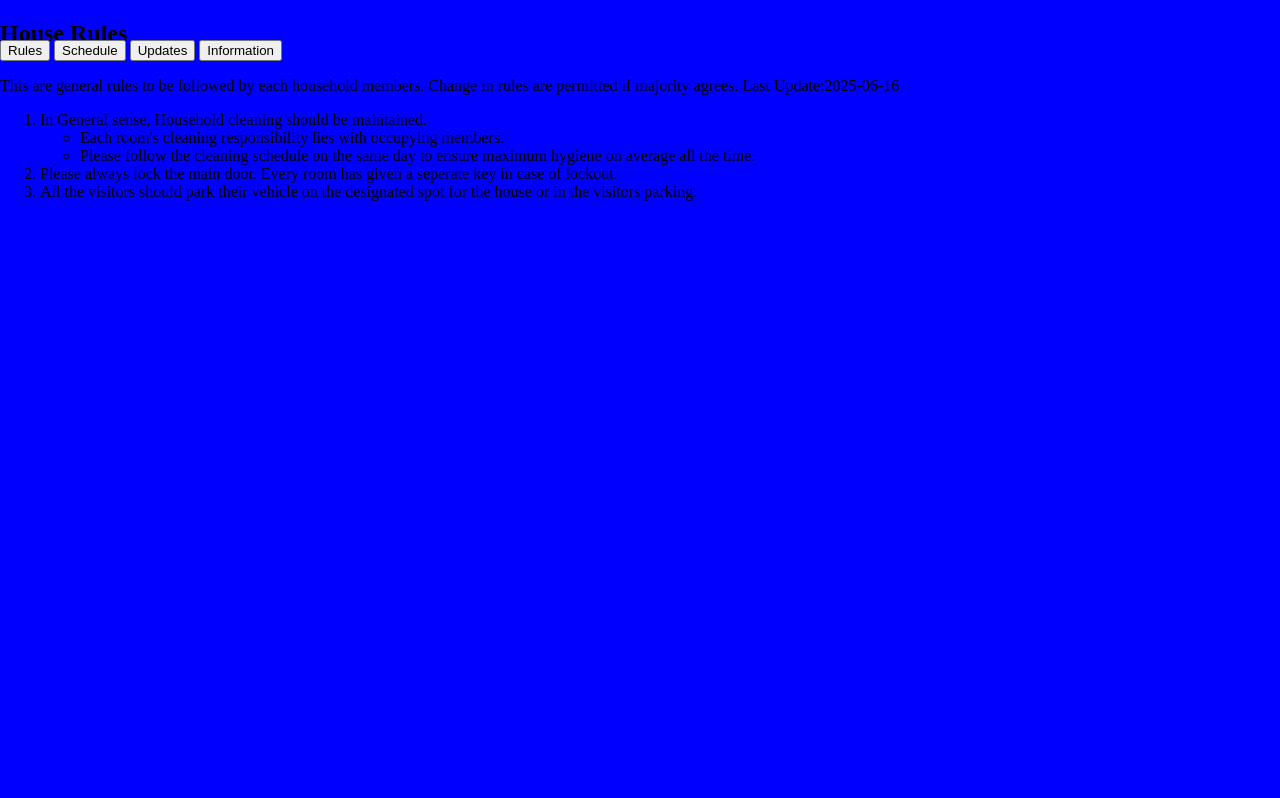
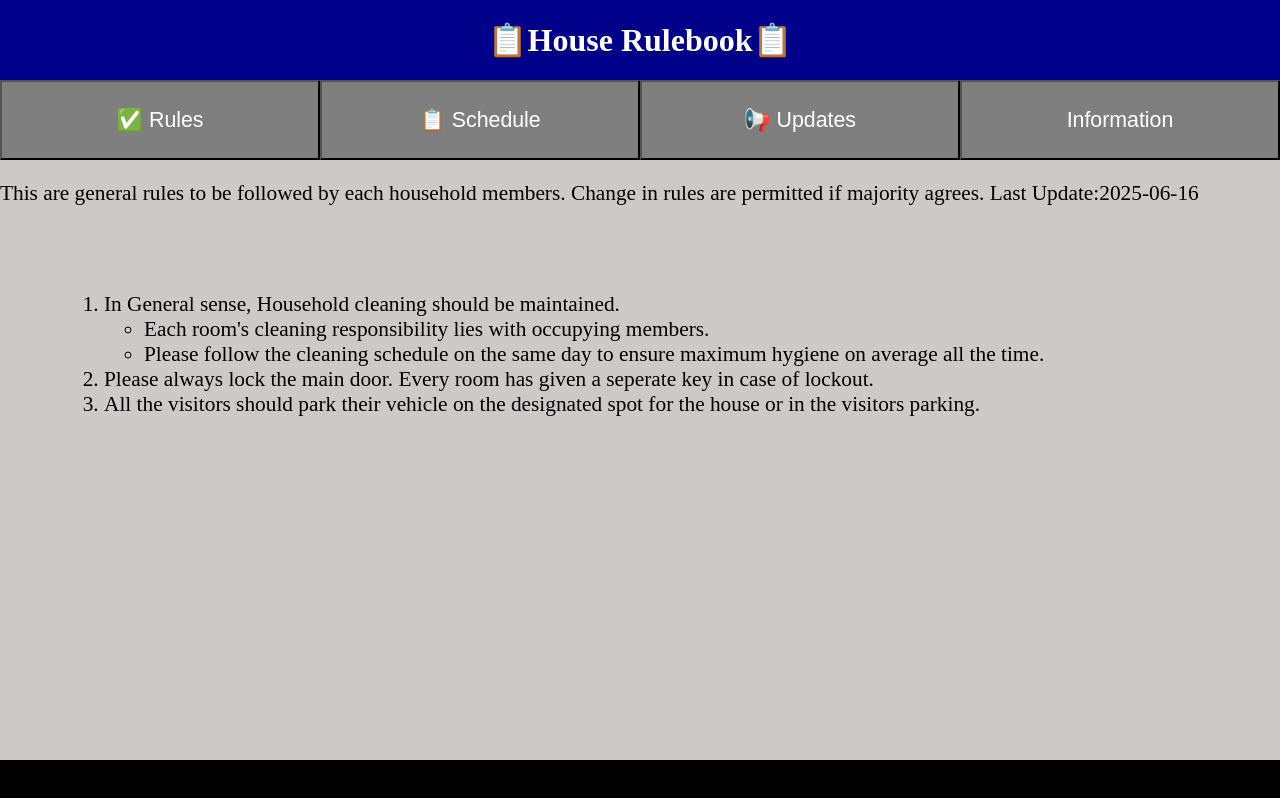
Before and after one commit to vismayy/houserules, a plain HTML site: page index.html in a window 1280 px wide. Drawn offline with Linux system fonts and the light colour scheme.

Commit message:
Updating all files and folder

```diff
--- a/css/style.css
+++ b/css/style.css
@@ -10,29 +10,90 @@ html, body{
 .mainpage {
     height:100%;
     width:100%;
-    background-color: blue;
 
     display:flex;
     flex-direction: column;
     flex-wrap: nowrap;
+
+    margin:0;
+    padding:0;
 }
 
-.header {
+div.header {
     height:10%;
     width:100%;
+
+    background-color: darkblue;
+    color:white;
+
+    display:flex;
+    justify-content: center;    /*Horizontal Center*/
+    align-items: center;        /*Vertical Center*/
+
+    font-size:16pt;
+
+    margin:0;
+    padding:0;
 }
 
-.header {
+div.navigation {
     height:10%;
     width:100%;
+    display:flex;
+    flex-direction: row;
+
+    margin:0;
+    padding:0;
 }
 
-.header {
+.navigationbutton {
+    width:25vw;
+    height:100%;
+
+    font-size:16pt;
+
+    background-color:rgba(0, 0, 0, 0.5);
+    color: white;
+
+    margin:0;
+    padding:0;
+}
+
+div.content {
     height:75%;
     width:100%;
+    box-sizing: border-box;
+
+
+    display:flex;
+    flex-direction: column;
+    font-size: 16pt;
+
+    margin:0;
+    padding:0;
+
+    background-color:rgba(203, 202, 201, 1);
+
 }
 
-.header {
+div.footer {
     height:5%;
     width:100%;
+    display:flex;
+    flex-direction: column;
+
+    margin:0;
+    padding:0;
+
+    background-color: black;
+    color: white;
 }
+
+h2{
+    margin:0;
+    padding:0;
+}
+
+ol {
+    margin:5%;
+}
--- a/index.html
+++ b/index.html
@@ -1,28 +1,36 @@
 <!DOCTYPE html>
-<html>
+<html lang="en">
 <head>
+
+    <meta charset="UTF-8"
+    <meta name="viewport" content="width=device-width, initial-scale=1.0">
     <title>House Rules</title>
     <link rel="stylesheet" href="css/style.css">
 </head>
 <body>
 <div class="mainpage">
+
+
     <div class="header">
-        <h2>House&nbsp;Rules</h2>
+        <h2>&#x1F4CB;House&nbsp;Rulebook&#x1F4CB;</h2>
     </div>
+
+
     <div class="navigation">
         <a hred="#">
-            <button class="navigationbutton">Rules</button>
+            <button class="navigationbutton">&#x2705; Rules</button>
         </a>
         <a hred="#">
-            <button class="navigationbutton">Schedule</button>
+            <button class="navigationbutton">&#x1F4CB; Schedule</button>
         </a>
         <a href="#">
-        <button class="navigationbutton">Updates</button>
+        <button class="navigationbutton">&#x1F4E2; Updates</button>
         </a>
         <a href="#">
         <button class="navigationbutton">Information</button>
         </a>
     </div>
+
     <div class="content">
         <p class="summarytext">
             This are general rules to be followed by each household members. Change in rules are permitted if majority agrees. Last Update:<date>2025-06-16</date>
```
